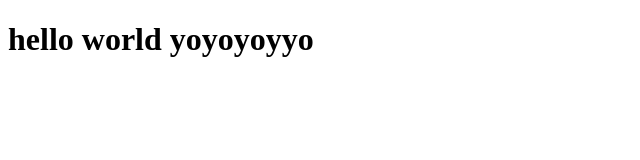
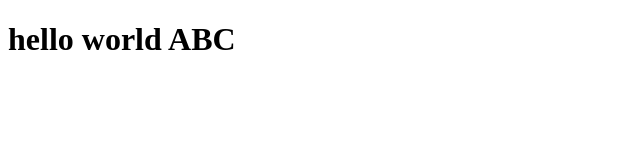
Before and after one commit to pjs0719/toy-project, a plain HTML site: page index.html in a window 1280 px wide. Shown: the whole page, without its empty margins (0-640 px from the left). Drawn offline with Linux system fonts and the light colour scheme.

Commit message:
yoyoyo”

```diff
--- a/index.html
+++ b/index.html
@@ -6,6 +6,6 @@
     <title>Document</title>
 </head>
 <body>
-    <h1>hello world yoyoyoyyo</h1>
+    <h1>hello world ABC</h1>
 </body>
 </html>
```
